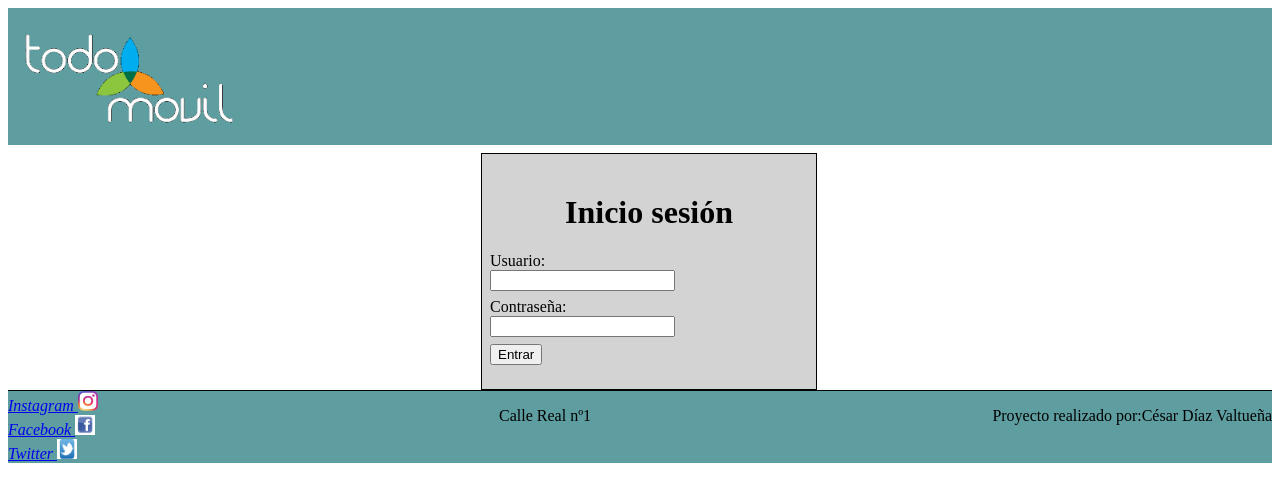
After one commit to cesardiaz98/tienda, a PHP site: page /login.php in a window 1280 px wide. The commit adds this page. Shown: the top 502 px of the page. Run offline with PHP 8.4, Linux system fonts and the light colour scheme.

Commit message:
Version desde casa

```diff
--- a/estilos.css
+++ b/estilos.css
@@ -125,7 +125,6 @@ img{
 }
 table{
     border: 1px ;
-
 }
 tr:nth-child(even){
     background-color: lightgrey;
--- /dev/null
+++ b/formulario.css
@@ -0,0 +1,85 @@
+/************************HEADER**********************/
+header {
+    display: flex;
+    justify-content: space-between;
+    align-items: flex-start;
+    background-color: cadetblue;
+
+}
+
+form {
+    margin:auto;
+    align-self: center;
+    align-content: flex-end;
+    padding: 1em;
+
+}
+
+#logo{
+    align-content: center;
+    flex-basis: 50%;
+
+}
+div img{
+    width: 80%;
+    height: auto;
+}
+/***********MAIN**********/
+main {
+    display: flex;
+    justify-content: center;
+    box-sizing: border-box;
+    font-family: Times New Roman, Helvética, sans-serif;
+}
+form{
+    background-color: lightgrey;
+    min-width: 300px;
+    width: 100%;
+    height: auto;
+    border: 1px solid black;
+    align-items: center;
+    padding: 0.5em;
+    margin-top: 0.5em;
+
+}
+h1{
+    text-align: center;
+    margin-top: 1em;
+}
+label{
+    width: 100%;
+    display: inline-block;
+    text-align: left;
+
+}
+input{
+    margin-bottom: 0.5em;
+    display: block;
+    align-content: center;
+}
+.error{
+    color:red;
+}
+
+
+/*********************FOOTER*************************/
+footer {
+    display: flex;
+    justify-content: space-between;
+    border-top: 1px solid black;
+    background-color: cadetblue;
+}
+
+footer p {
+    color: black;
+
+}
+
+footer img {
+    width: 20px;
+    height: 20px;
+}
+
+footer a {
+    margin-bottom: 1em;
+}
--- /dev/null
+++ b/login.php
@@ -0,0 +1,80 @@
+<?php
+//Comprobamos el usuario
+$usuario="";
+if (isset($_GET['usuario'])){
+    $usuario= strip_tags(trim($_GET['usuario']));
+}
+//Comprobamos la contraseña
+$password="";
+if (isset($_GET['password'])){
+	$password=strip_tags(trim($_GET['password']));
+}
+
+//Mensaje en caso de error
+$mensaje="";
+if (isset($_GET['mensaje'])){
+	$mensaje=strip_tags(trim($_GET['mensaje']));
+}
+
+?>
+
+<!DOCTYPE html>
+<html>
+
+<head>
+    <meta charset="UTF-8">
+    <meta name="viewport" content="width=device-width, initial-scale=1.0">
+    <!--Paginas responsive-->
+    <meta name="author" content="Cesar Diaz">
+    <meta name="keywords" content="HTML, XHTML">
+    <link rel="stylesheet" type="text/css" href="formulario.css">
+    <title>Tienda</title>
+
+</head>
+
+<body>
+    <header>
+        <div>
+            <a href="login.php" id="logo">
+                <img src="imagenes/logo.png" alt="Logotipo tienda" />
+            </a>
+        </div>
+    </header>
+    <main>
+        <div id="formulario">
+            <form action="tienda.php" method="post">
+                <h1>Inicio sesión</h1>
+                <label>Usuario:</label><input type="text" name="usuario" id="usuario">
+                <label>Contraseña:</label><input type="password" name="password" id="contrasena">
+                <input type="submit" value="Entrar">
+                <p><span class="error"><?="$mensaje"?></p></span>
+            </form>
+        </div>
+    </main>
+
+
+    <footer>
+        <div>
+            <address>
+                <a href="https://www.instagram.com">Instagram
+                    <img src="imagenes/instagram.png" alt="instagram" />
+                </a><br>
+                <a href="https://www.facebook.com">Facebook
+                    <img src="imagenes/facebook.png" alt="facebook" />
+                </a><br>
+                <a href="https://twitter.com">Twitter
+                    <img src="imagenes/twitter.jpg" alt="twitter" />
+                </a><br>
+            </address>
+        </div>
+        <div>
+            <p>Calle Real nº1</p>
+        </div>
+        <div>
+            <p>Proyecto realizado por:César Díaz Valtueña
+        </div>
+    </footer>
+
+</body>
+
+</html>
--- a/productos.php
+++ b/productos.php
@@ -20,6 +20,8 @@
 
     mysqli_stmt_execute($consulta);
     mysqli_stmt_bind_result($consulta, $nombreProducto, $imagen, $descripcion, $precio, $cantidad);
+
+
 ?>
 
 <!DOCTYPE html>
@@ -42,9 +44,6 @@
             <a href="tienda.php" id="logo">
                 <img src="imagenes/logo.png" alt="Logotipo tienda" />
             </a>
-        </div>
-        <div>
-
         </div>
 
     </header>
```
Also changed, not shown: acceso.php (deleted, +0 -125 lines), tienda.php (+42 -22 lines).
